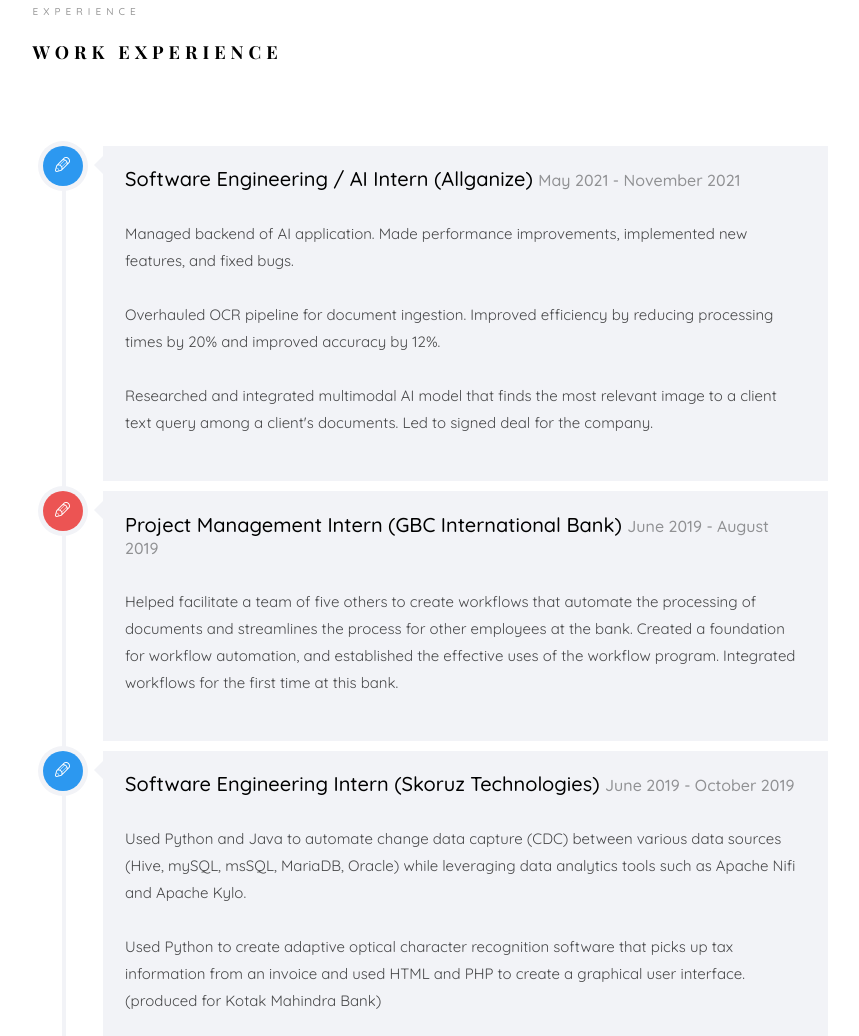
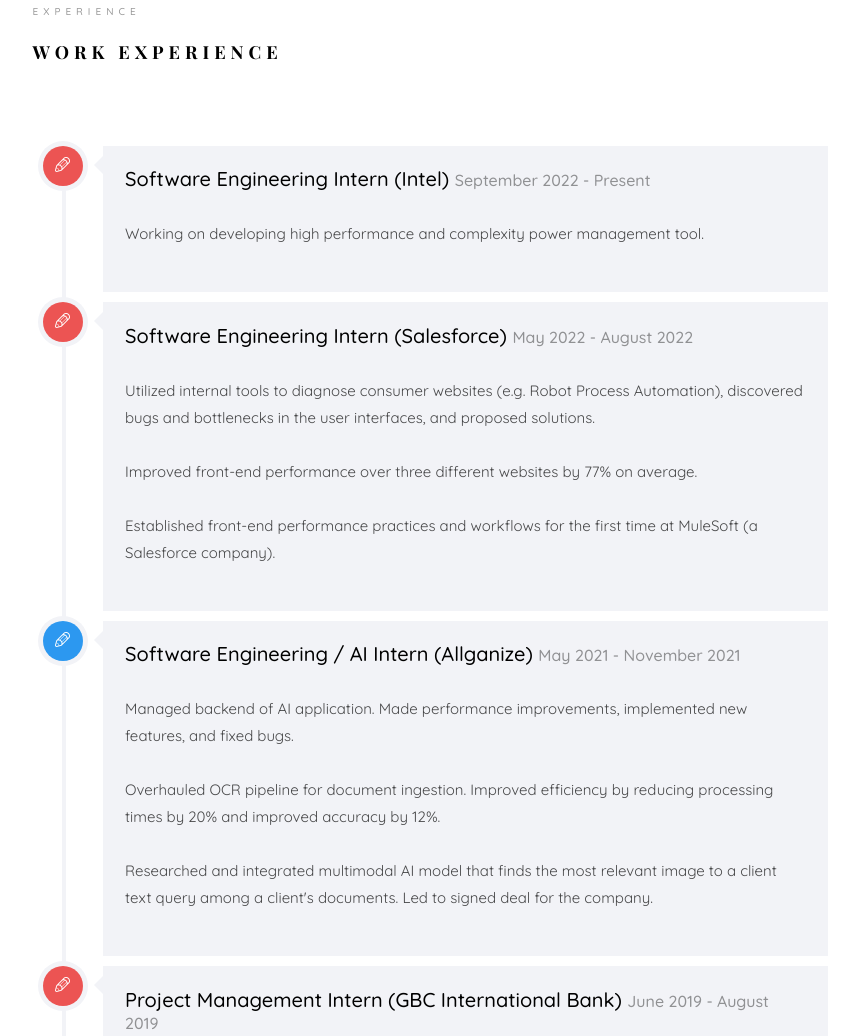
Before and after one commit to anderson-tsai/anderson-tsai.github.io, a plain HTML site: page index.html in a window 1280 px wide. Shown: the part 3546-4582 px from the top of the page, without its empty margins (360-1219 px from the left). Drawn offline with nearby package versions, Linux system fonts and the light colour scheme; files whose address does not match are found by name; a web font is replaced by a local one.

Commit message:
Updated experience section

```diff
--- a/index.html
+++ b/index.html
@@ -508,6 +508,40 @@
 							<article class="timeline-entry animate-box" data-animate-effect="fadeInLeft">
 					            <div class="timeline-entry-inner">
 
+					               <div class="timeline-icon color-2">
+					                  <i class="icon-pen2"></i>
+					               </div>
+
+					               <div class="timeline-label">
+					                  <h2><a href="#">Software Engineering Intern (Intel)</a> <span>September 2022 - Present </span></h2>
+										<p>
+											Working on developing high performance and complexity power management tool.
+										</p>
+					               </div>
+					            </div>
+					         </article>
+
+							<article class="timeline-entry animate-box" data-animate-effect="fadeInLeft">
+					            <div class="timeline-entry-inner">
+
+					               <div class="timeline-icon color-2">
+					                  <i class="icon-pen2"></i>
+					               </div>
+
+					               <div class="timeline-label">
+					                  <h2><a href="#">Software Engineering Intern (Salesforce)</a> <span>May 2022 - August 2022</span></h2>
+										<p>Utilized internal tools to diagnose consumer websites (e.g. Robot Process Automation), discovered bugs and bottlenecks in the user interfaces, and proposed solutions.
+
+											<br><br>Improved front-end performance over three different websites by 77% on average.
+
+											<br><br>Established front-end performance practices and workflows for the first time at MuleSoft (a Salesforce company).
+					               </div>
+					            </div>
+					         </article>
+
+							<article class="timeline-entry animate-box" data-animate-effect="fadeInLeft">
+					            <div class="timeline-entry-inner">
+
 					               <div class="timeline-icon color-1">
 					                  <i class="icon-pen2"></i>
 					               </div>
```
